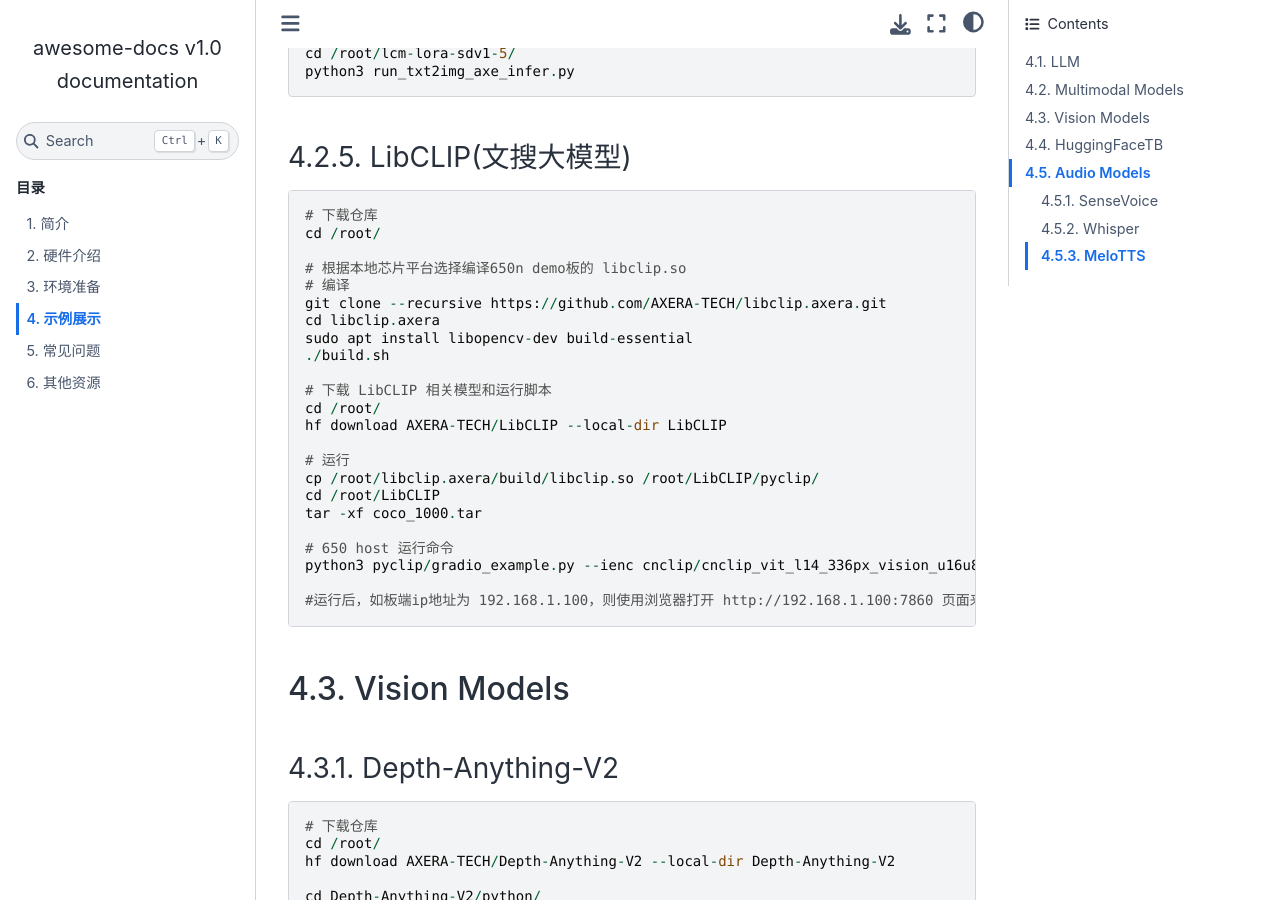
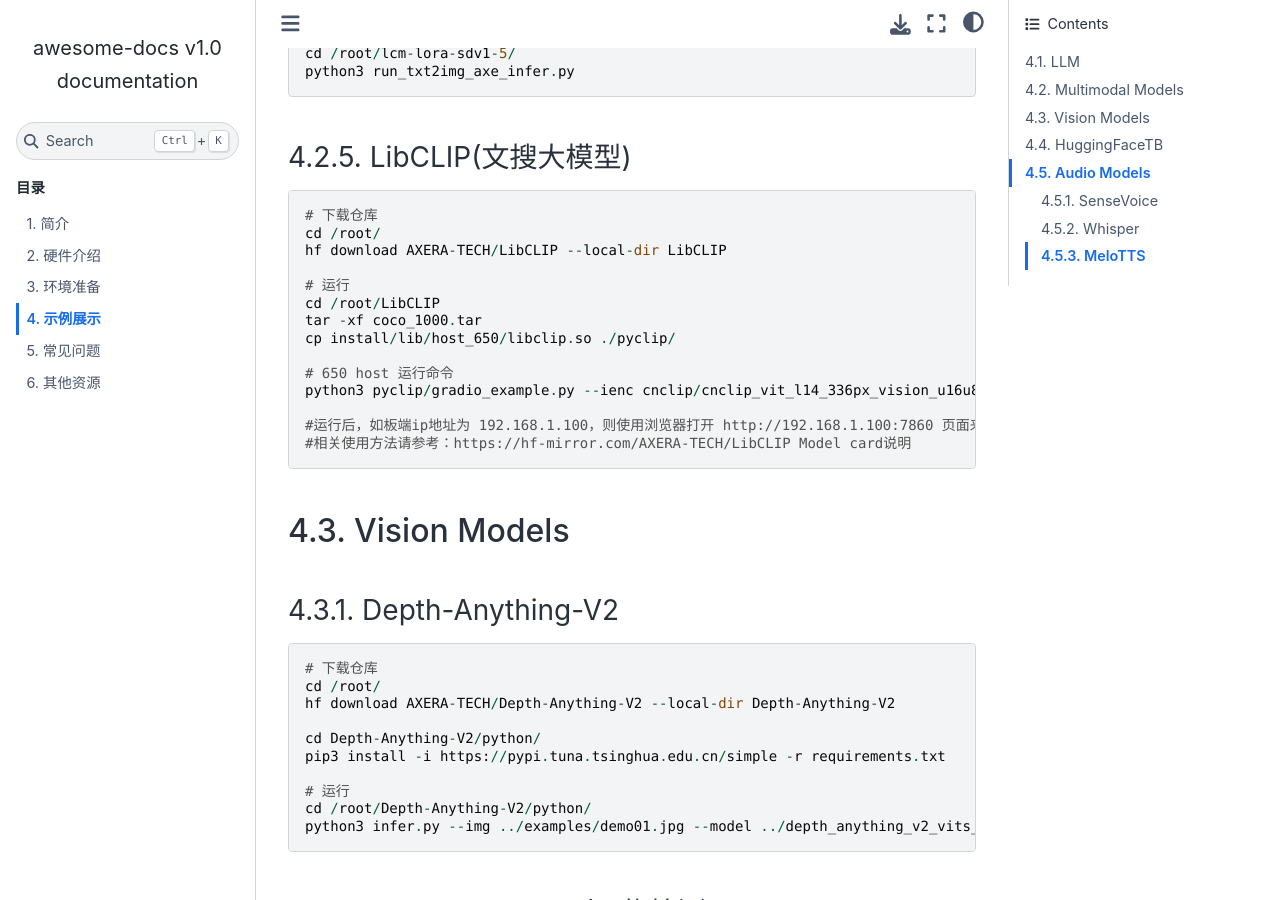
Before and after one commit to AXERA-TECH/awesome-docs, a Sphinx documentation site: the page built from source/03_samples.md, in a window 1280 px wide and 900 px high, scrolled down 4252 px. Built offline with Sphinx 7.4.7 and the Sphinx Book theme 1.1.4, drawn with Linux system fonts in a browser that asks for light colours.

Commit message:
Update 03_samples.md

````diff
--- a/source/03_samples.md
+++ b/source/03_samples.md
@@ -219,27 +219,18 @@ python3 run_txt2img_axe_infer.py
 ```
 # 下载仓库
 cd /root/
-
-# 根据本地芯片平台选择编译650n demo板的 libclip.so
-# 编译
-git clone --recursive https://github.com/AXERA-TECH/libclip.axera.git
-cd libclip.axera
-sudo apt install libopencv-dev build-essential
-./build.sh
-
-# 下载 LibCLIP 相关模型和运行脚本
-cd /root/
 hf download AXERA-TECH/LibCLIP --local-dir LibCLIP
 
 # 运行
-cp /root/libclip.axera/build/libclip.so /root/LibCLIP/pyclip/
 cd /root/LibCLIP
 tar -xf coco_1000.tar
+cp install/lib/host_650/libclip.so ./pyclip/
 
 # 650 host 运行命令
 python3 pyclip/gradio_example.py --ienc cnclip/cnclip_vit_l14_336px_vision_u16u8.axmodel --tenc cnclip/cnclip_vit_l14_336px_text_u16.axmodel --vocab cnclip/cn_vocab.txt --isCN 1 --db_path clip_feat_db_coco --image_folder coco_1000/ --dev_type host
 
 #运行后，如板端ip地址为 192.168.1.100，则使用浏览器打开 http://192.168.1.100:7860 页面来进行交互。
+#相关使用方法请参考：https://hf-mirror.com/AXERA-TECH/LibCLIP Model card说明
 ```
 
 ## Vision Models
````
